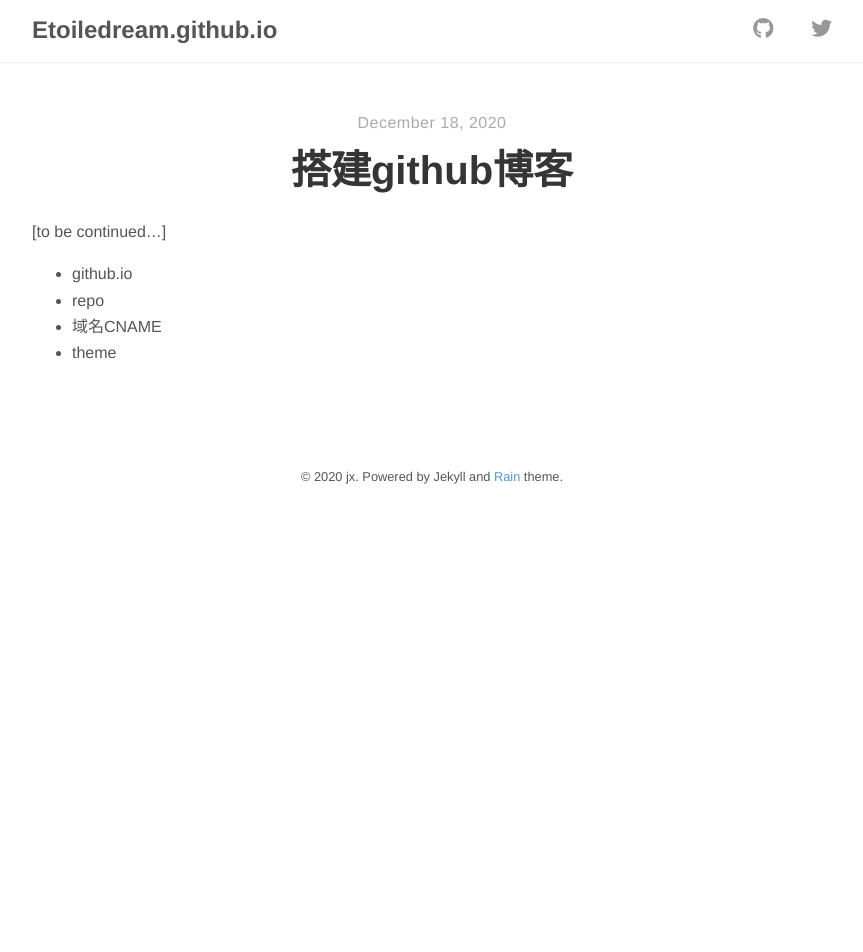
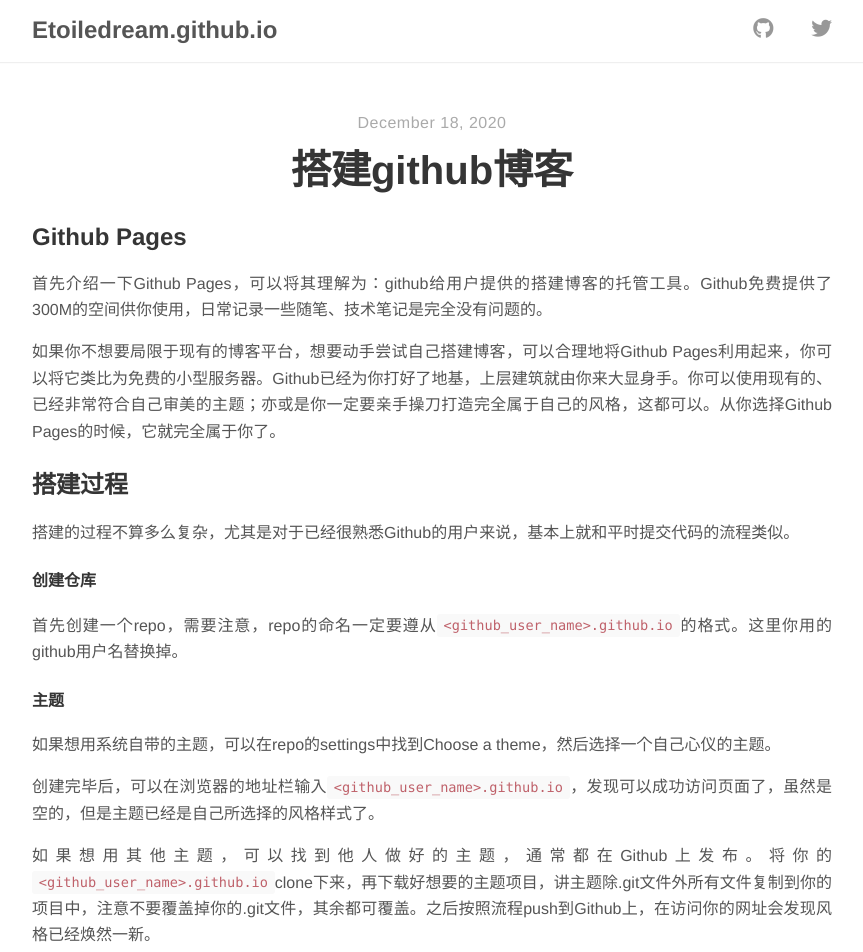
Before and after one commit to etoiledream/etoiledream.github.io, a Jekyll site: the page built from _posts/2020-12-18-搭建github博客.md, in a window 1280 px wide. Shown: the top 952 px of the page, without its empty margins (208-1071 px from the left). Built offline with Jekyll 4.4.1, drawn with Linux system fonts in a browser that asks for light colours; nearby versions of some CDN libraries; our own code applies the rules of GitHub Pages for plain Markdown files; before the commit the page ends 900 px from its top, so only the background shows below that; some of the changed text lies outside the part shown.

Commit message:
github pages

```diff
--- a/_posts/2020-12-18-搭建github博客.md
+++ b/_posts/2020-12-18-搭建github博客.md
@@ -1,6 +1,37 @@
-[to be continued...]
+## Github Pages
 
-* github.io
-* repo
-* 域名CNAME
-* theme
+首先介绍一下Github Pages，可以将其理解为：github给用户提供的搭建博客的托管工具。Github免费提供了300M的空间供你使用，日常记录一些随笔、技术笔记是完全没有问题的。
+
+如果你不想要局限于现有的博客平台，想要动手尝试自己搭建博客，可以合理地将Github Pages利用起来，你可以将它类比为免费的小型服务器。Github已经为你打好了地基，上层建筑就由你来大显身手。你可以使用现有的、已经非常符合自己审美的主题；亦或是你一定要亲手操刀打造完全属于自己的风格，这都可以。从你选择Github Pages的时候，它就完全属于你了。
+
+## 搭建过程
+
+搭建的过程不算多么复杂，尤其是对于已经很熟悉Github的用户来说，基本上就和平时提交代码的流程类似。
+
+#### 创建仓库
+
+首先创建一个repo，需要注意，repo的命名一定要遵从`<github_user_name>.github.io`的格式。<github_user_name>这里你用的github用户名替换掉。
+
+#### 主题
+
+如果想用系统自带的主题，可以在repo的settings中找到Choose a theme，然后选择一个自己心仪的主题。
+
+创建完毕后，可以在浏览器的地址栏输入`<github_user_name>.github.io`，发现可以成功访问页面了，虽然是空的，但是主题已经是自己所选择的风格样式了。
+
+如果想用其他主题，可以找到他人做好的主题，通常都在Github上发布。将你的`<github_user_name>.github.io`clone下来，再下载好想要的主题项目，讲主题除.git文件外所有文件复制到你的项目中，注意不要覆盖掉你的.git文件，其余都可覆盖。之后按照流程push到Github上，在访问你的网址会发现风格已经焕然一新。
+
+## 更改域名
+
+前面的流程做完后，如上所述，可以在`<github_user_name>.github.io`的网址访问，如果你不想要这样的域名，或者说已经有自己的域名，想要将自己的域名指向这个网址，需要如何做呢？
+
+这里假设的前提是已经有了自己的域名，如果没有的话，有很多渠道可以购买，可以在搜索引擎搜索关键字”域名购买“，找一些有口碑的大厂品牌购买即可。
+
+接下来，由于博客repo已经克隆到本地，在本地文件夹下创建一个文件`CNAME`，注意没有后缀且全部大写。文件中只包含一行文字，即你自己的域名。另外，在你购买域名的管理平台中，找到域名解析，添加一个记录。主机记录填写`www`，记录类型填写`CNAME`，记录值填写`<github_user_name>.github.io`（即博客地址），TTL则10分钟（600s）。这里的**主机记录**的意思是域名前缀，`www`就是在域名前添加www，如果是`@`就是直接解析主域名，如果是`*`就表示匹配其他所有域名。**记录类型**如果为`A记录`，表示指定域名的ipv4地址；如果为`CNAME记录`，表示将域名指向另一个域名，再由另一个域名指定ipv4地址。
+
+这些配置好之后，打开博客的repo，在settings中找到Custom domain，会发现
+
+![image-20201222151304937](C:\Users\WangJX\AppData\Roaming\Typora\typora-user-images\image-20201222151304937.png)
+
+下面有个文本框，在框中填写自己的域名，点击保存。
+
+所有步骤执行完毕，便可以在地址栏中输入自己的域名访问该博客。
```
